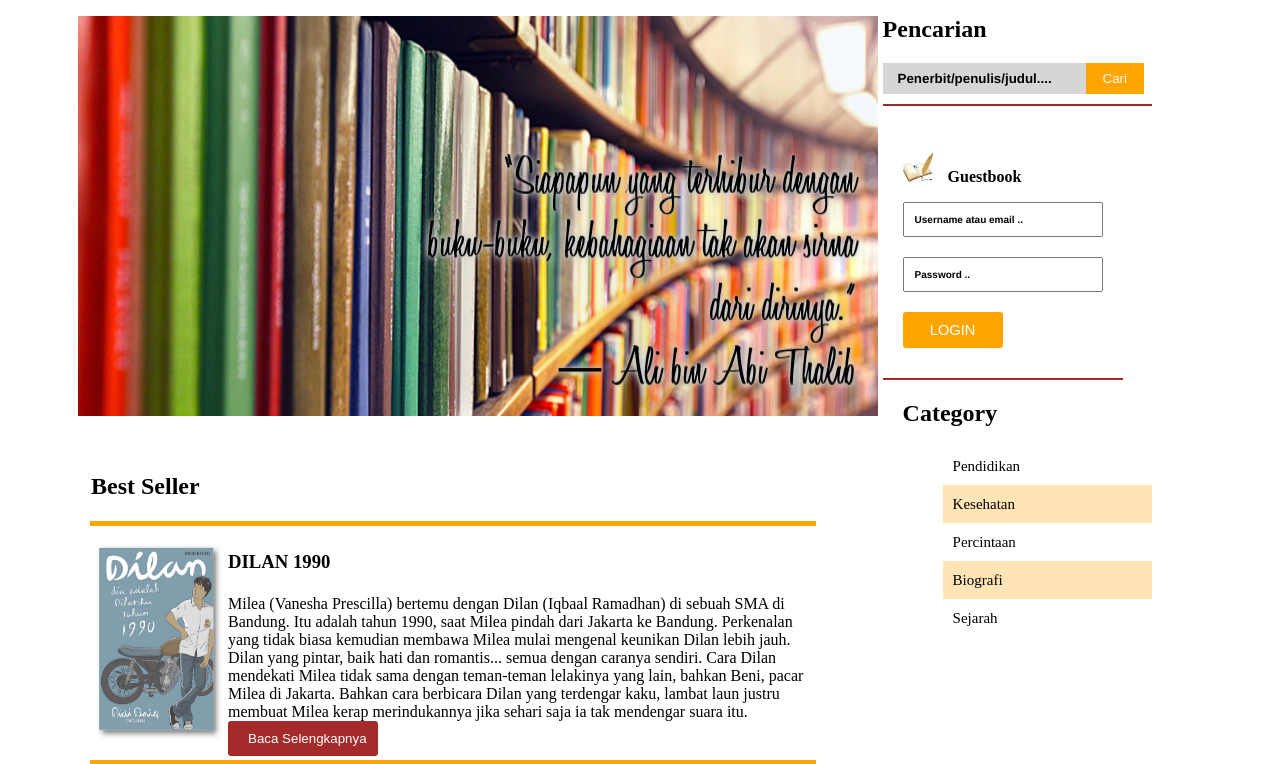
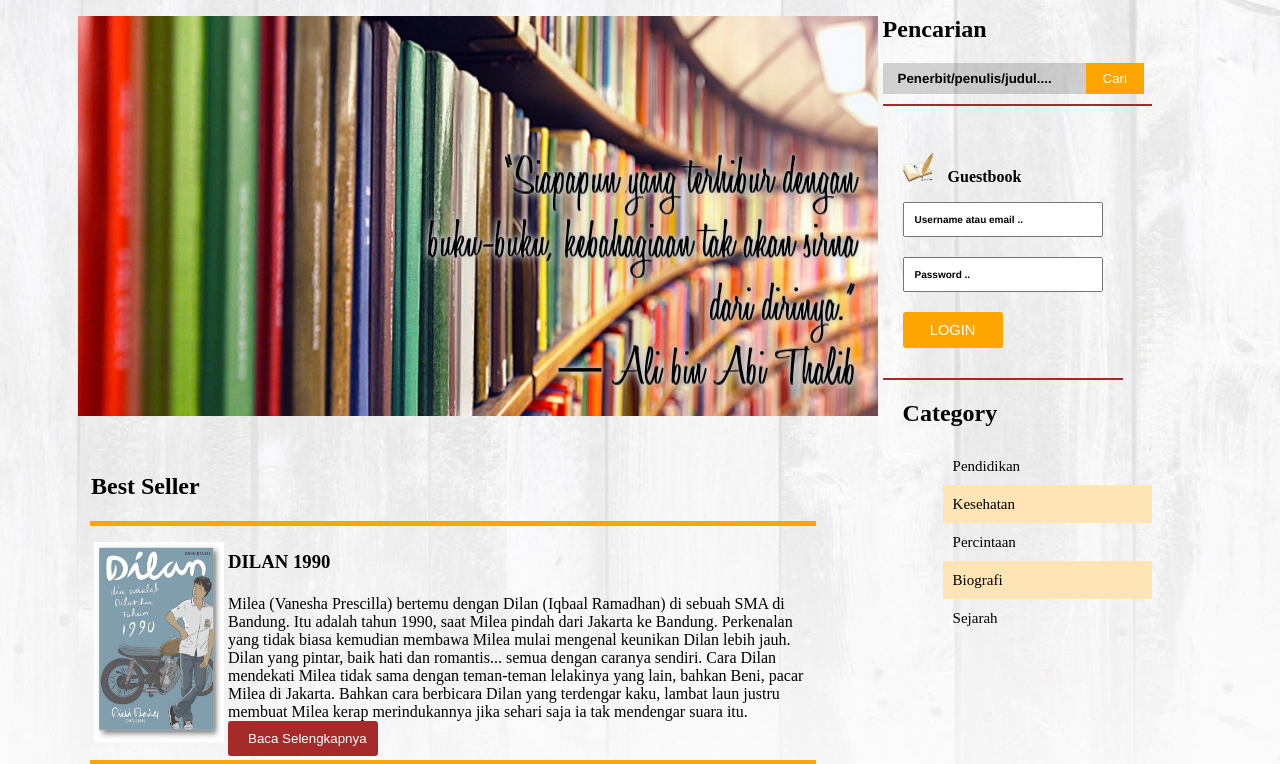
Before and after one commit to SalmaUlinuha/TugasAkhir, a plain HTML site: page index.html in a window 1280 px wide. Shown: the part 125-889 px from the top of the page. Drawn offline with Linux system fonts and the light colour scheme; files whose address does not match are found by name.

Commit message:
Update style.css

```diff
--- a/style.css
+++ b/style.css
@@ -1,5 +1,5 @@
 body{
-	background-image:url(img/bg2.jpg);
+	background-image:url(bg2.jpg);
 	color: black;
 	font-family : perpetua;
 }
```
